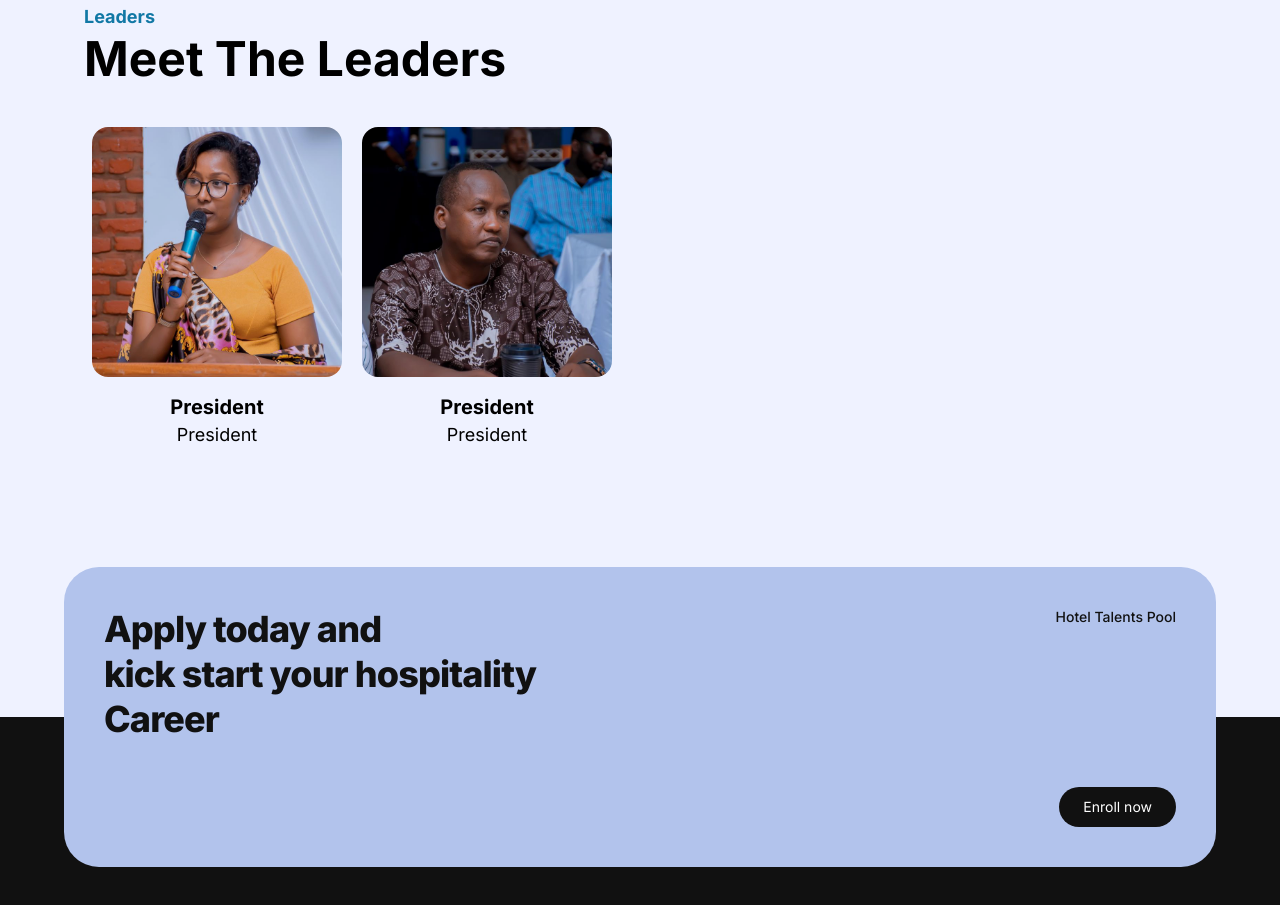
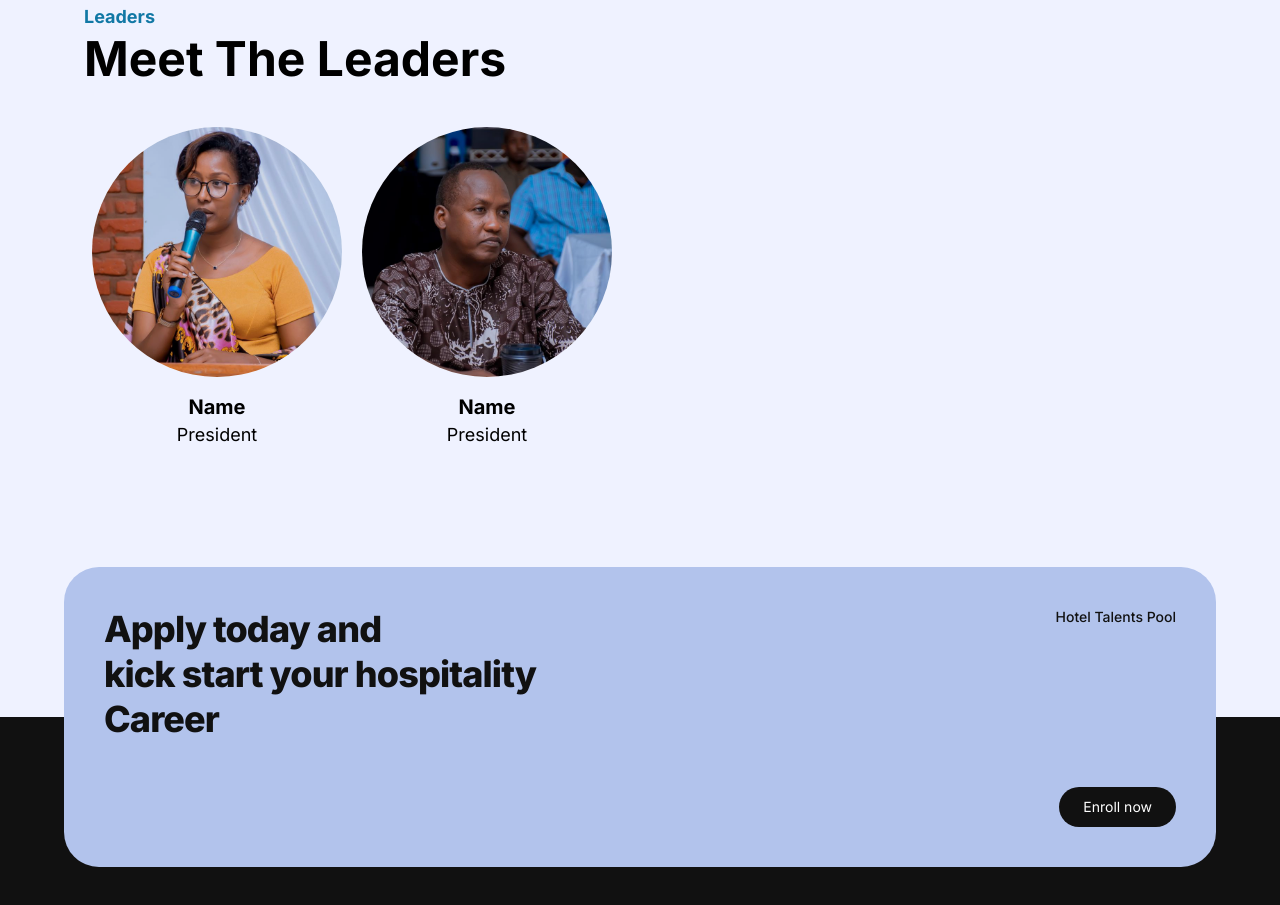
Before and after one commit to mbonikev/hotel_talents_pool, a React (Vite) app: page /#/about in a window 1280 px wide. Shown: the part 1680-2585 px from the top of the page. Built offline with nearby package versions, Linux system fonts and the light colour scheme; what ldrs would draw is missing.

Commit message:
updated src/pages/About.jsx

```diff
--- a/src/pages/About.jsx
+++ b/src/pages/About.jsx
@@ -88,23 +88,23 @@ function About() {
               <h1 className="text-5xl max-lg:text-4xl font-bold w-fit">Meet The Leaders</h1>
               <div className="w-full flex items-start justify-start flex-wrap p-2 gap-5 max-lg:gap-8 mt-8">
                 <div className="flex items-center justify-center w-fit max-sm:w-full break-inside-avoid flex-col">
-                  <div className="h-[250px] max-sm:h-fit w-auto max-lg:w-full aspect-square relative overflow-hidden bg-white rounded-2xl mb-4 flex items-center justify-center">
+                  <div className="h-[250px] max-sm:h-fit w-auto max-lg:w-full aspect-square relative overflow-hidden bg-white rounded-full mb-4 flex items-center justify-center">
                     <img
                       src="/images/Leaders/1.jpg"
                       className="h-fit min-h-full w-full object-cover brightness-90"
                     />
                   </div>
-                  <h1 className="text-xl font-bold">President</h1>
+                  <h1 className="text-xl font-bold">Name</h1>
                   <h1 className="text-lg">President</h1>
                 </div>
                 <div className="flex items-center justify-center w-fit max-sm:w-full break-inside-avoid flex-col">
-                  <div className="h-[250px] max-sm:h-fit w-auto max-lg:w-full aspect-square relative overflow-hidden bg-white rounded-2xl mb-4 flex items-center justify-center">
+                  <div className="h-[250px] max-sm:h-fit w-auto max-lg:w-full aspect-square relative overflow-hidden bg-white rounded-full mb-4 flex items-center justify-center">
                     <img
                       src="/images/Leaders/2.jpg"
                       className="h-fit min-h-full w-full object-cover brightness-90"
                     />
                   </div>
-                  <h1 className="text-xl font-bold">President</h1>
+                  <h1 className="text-xl font-bold">Name</h1>
                   <h1 className="text-lg">President</h1>
                 </div>
               </div>
```
